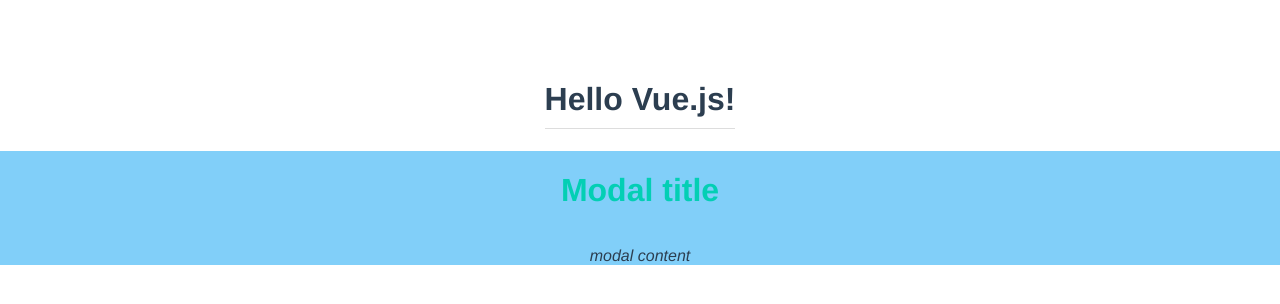
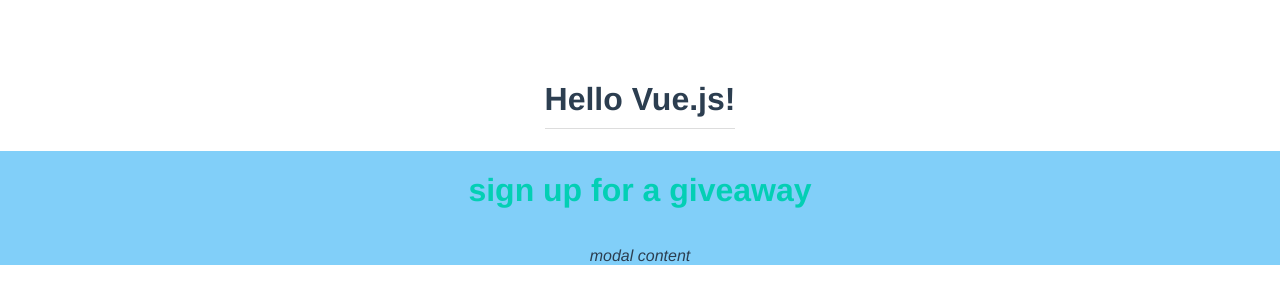
Before and after one commit to LydiahKamuyu/modal-project, a Vue app: page / in a window 1280 px wide. Shown: the top 304 px of the page. Built offline with nearby package versions, Linux system fonts and the light colour scheme.

Commit message:
using the prop in template on Modal component

```diff
--- a/src/components/Modal.vue
+++ b/src/components/Modal.vue
@@ -1,7 +1,7 @@
 <template>
     <div class="backdrop">
         <div class="model">
-            <h1> Modal title</h1>
+            <h1> {{ header }}</h1>
             <p>modal content</p>
 
         </div>
```
